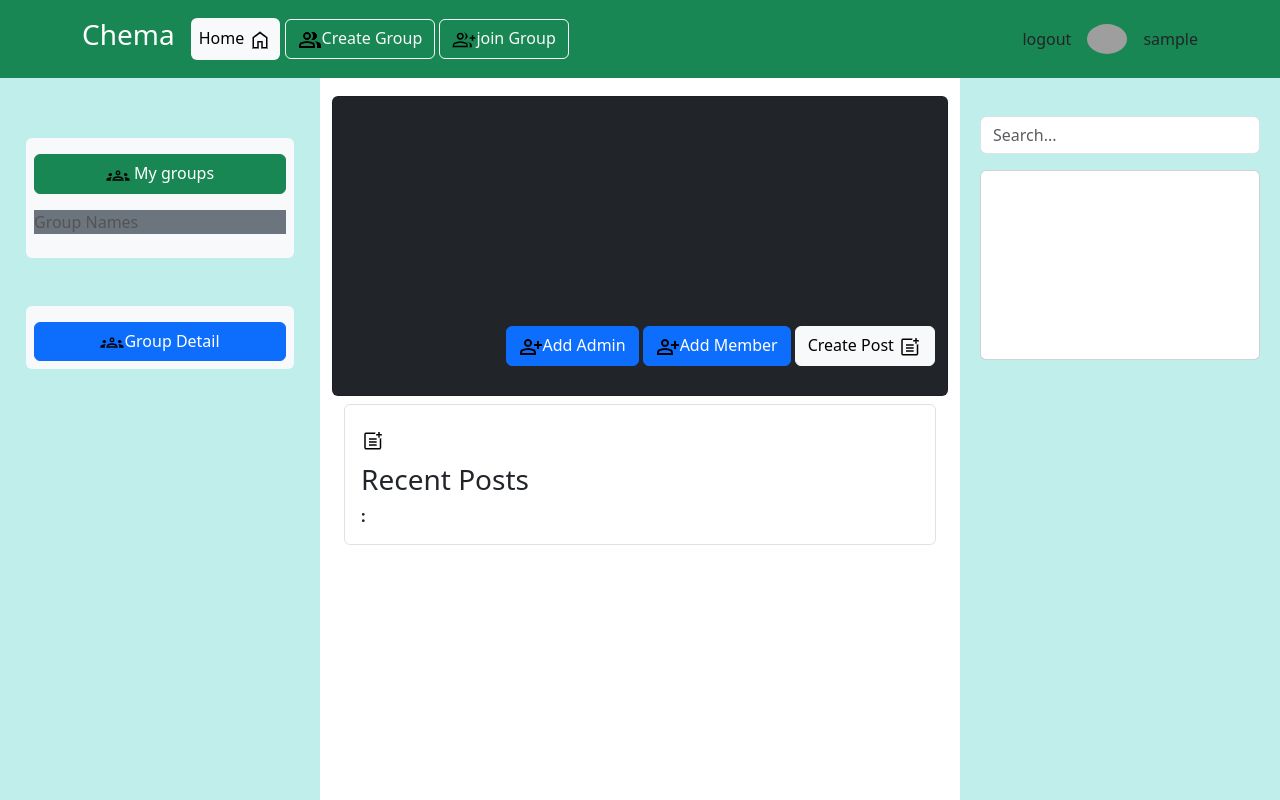
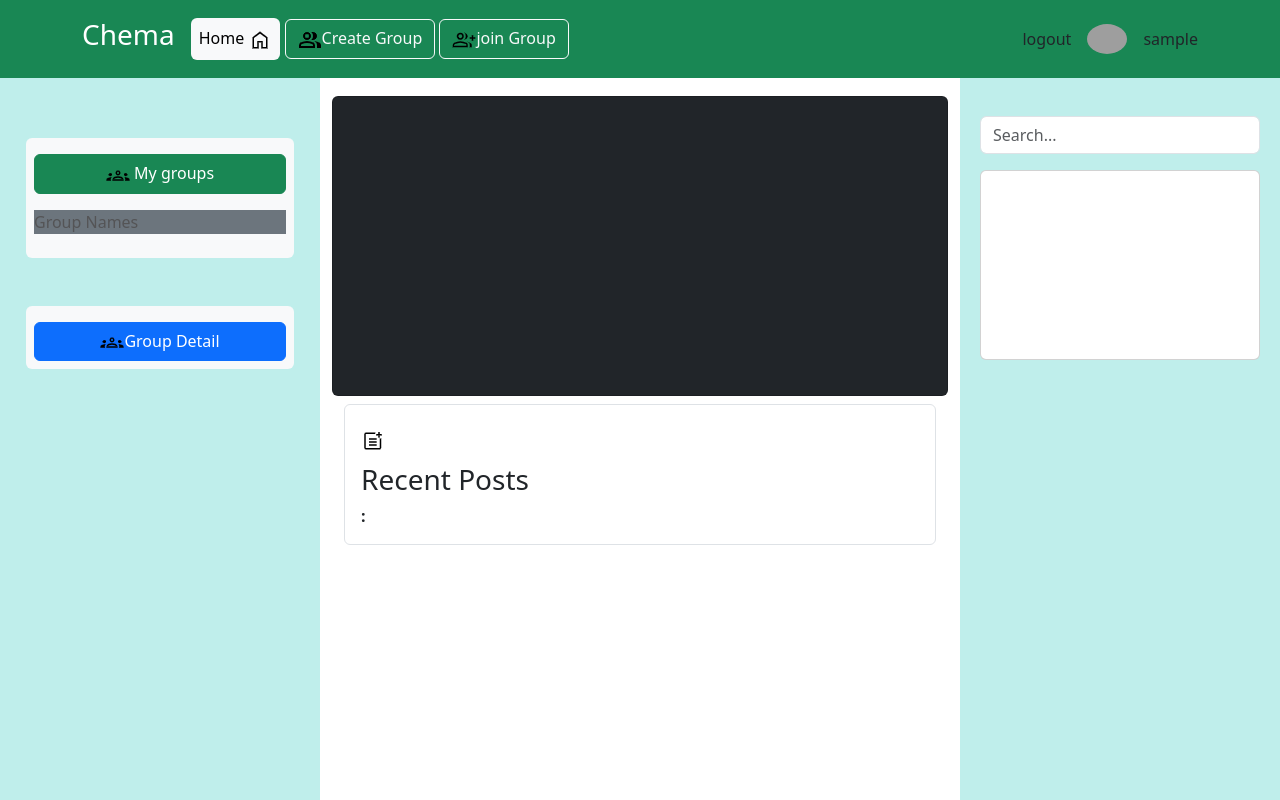
Before and after one commit to jona44/chema, a Django app: page / in a window 1280 px wide. Run offline with Django 4.2, Linux system fonts and the light colour scheme; the visitor is signed in with stand-in values (Sample User, id 1); data that the repository does not hold is empty; some libraries are stand-ins or nearby versions; some web fonts are replaced; grey boxes are pictures that could not be loaded.

Commit message:
home/templ group_id=active_group.id3

```diff
--- a/templates/chema/home.html
+++ b/templates/chema/home.html
@@ -72,17 +72,7 @@
             </div>
             <div class="h-50 d-inline-block ">
             </div>
-            <span class="align-bottom pt-4 mt-5 ">
-                <a href="{% url 'createPost' group.id %}" class="btn btn-light float-end">
-                    Create Post <img src="{% static 'icon_pngs/post_add_FILL0_wght300_GRAD0_opsz24.png' %}" alt="">
-                </a>
-                 <a href="{% url 'add_member' group.id %}" class="btn btn-primary float-end mx-1 ">
-                     <img src="{% static 'icon_pngs/person_add_FILL0_wght400_GRAD0_opsz24.png' %}" alt="">Add Member
-                 </a>
-                 <a href="{% url 'add_admin' group.id %}" class="btn btn-primary float-end">
-                    <img src="{% static 'icon_pngs/person_add_FILL0_wght400_GRAD0_opsz24.png' %}" alt="">Add Admin
-                 </a>
-            </span>
+
         </div>
     </div>
     <div class="post border rounded p-3 mt-2">
```
